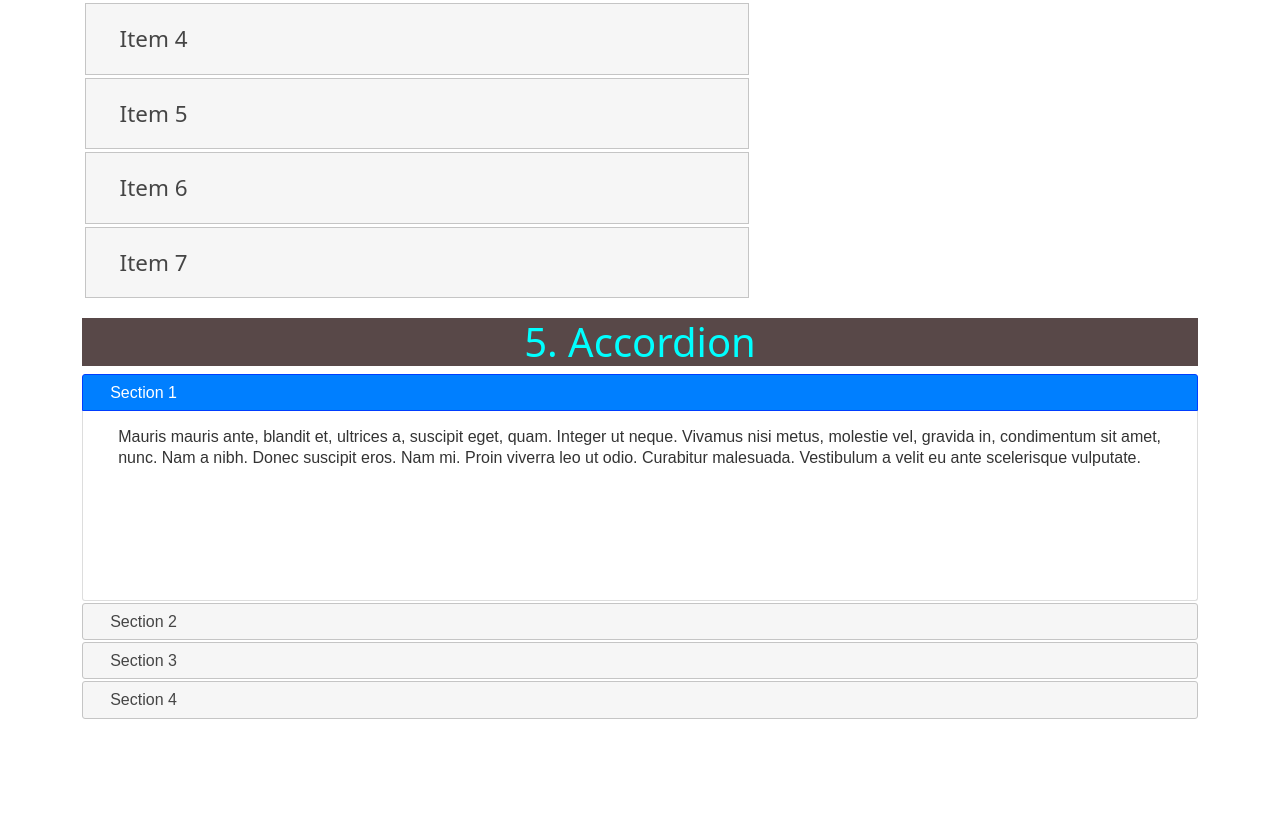
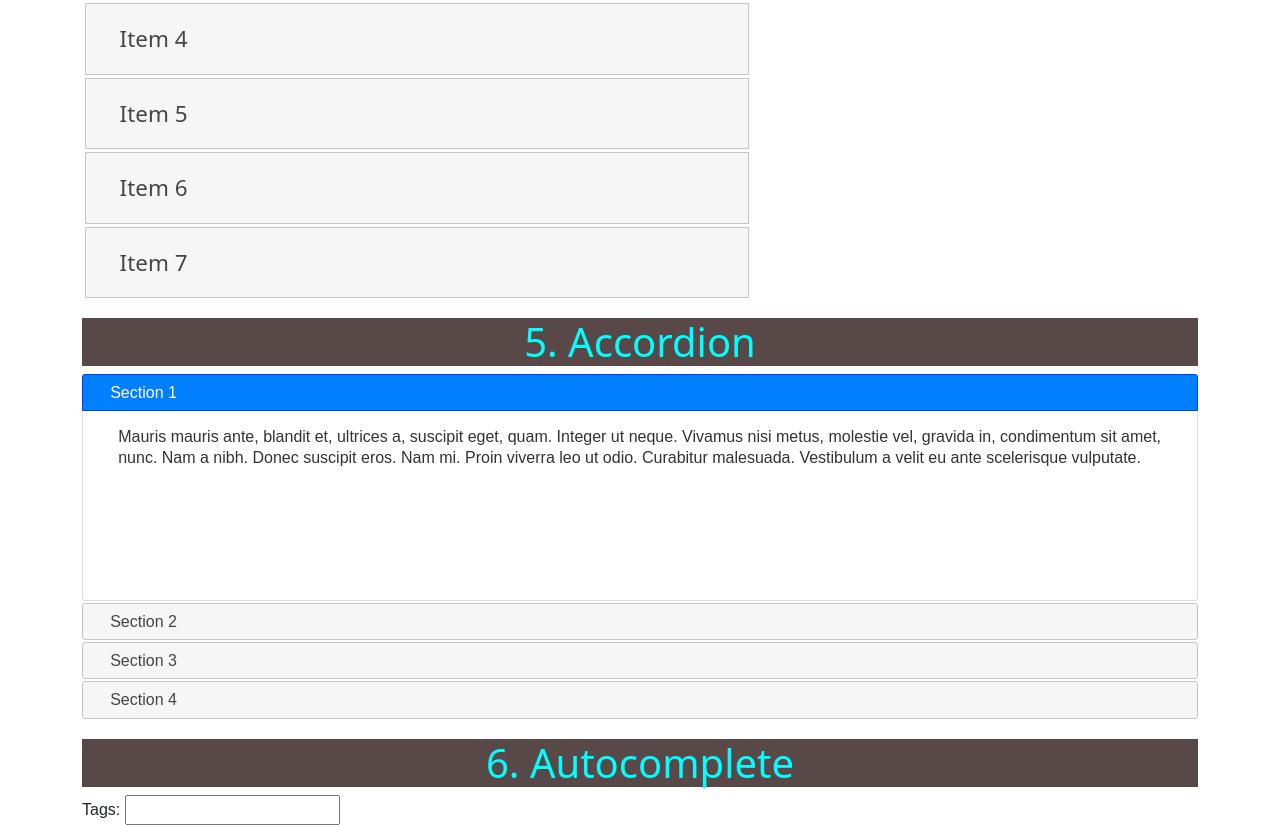
Before and after one commit to tariqul-sagar/javascript-jQuery, a plain HTML site: page index.html in a window 1280 px wide. Shown: the part 1541-2366 px from the top of the page. Before the commit the page ends 2260 px from the top, so only its background shows below. Drawn offline with Linux system fonts and the light colour scheme.

Commit message:
jq example 6 done

```diff
--- a/index.html
+++ b/index.html
@@ -160,6 +160,21 @@
     </section>
 
 
+    <section>
+      <div class="container">
+        <div class="title">
+          <h2 class="jq_h2">6. Autocomplete</h2>
+        </div>
+        <div>
+          <div class="ui-widget">
+            <label for="tags">Tags: </label>
+            <input id="tags">
+          </div>
+        </div>
+      </div>
+    </section>
+
+
 
     <!-- jQuery end -->
 
--- a/js/script.js
+++ b/js/script.js
@@ -32,4 +32,33 @@ $(document).ready(function(){
     $( "#accordion" ).accordion();
 
 
+    var availableTags = [
+      "HTML",
+      "CSS",
+      "Asp",
+      "BASIC",
+      "C",
+      "C++",
+      "PHP",
+      "COBOL",
+      "React",
+      "Erlang",
+      "Fortran",
+      "Groovy",
+      "Haskell",
+      "Java",
+      "JavaScript",
+      "Node",
+      "Perl",
+      "PHP",
+      "Python",
+      "Ruby",
+      "Scala",
+      "Laravel"
+    ];
+    $( "#tags" ).autocomplete({
+      source: availableTags
+    });
+
+
 });
```
